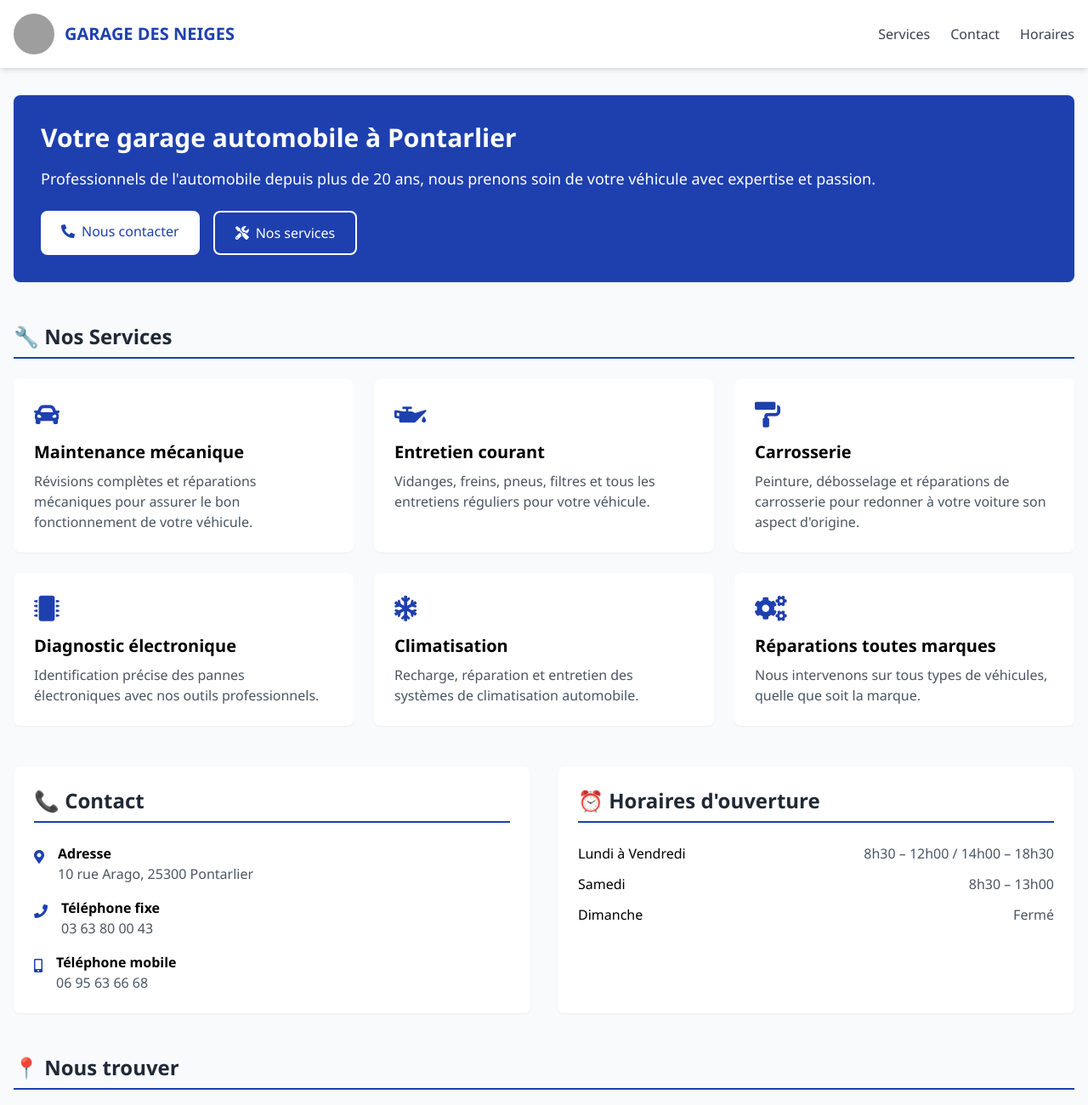
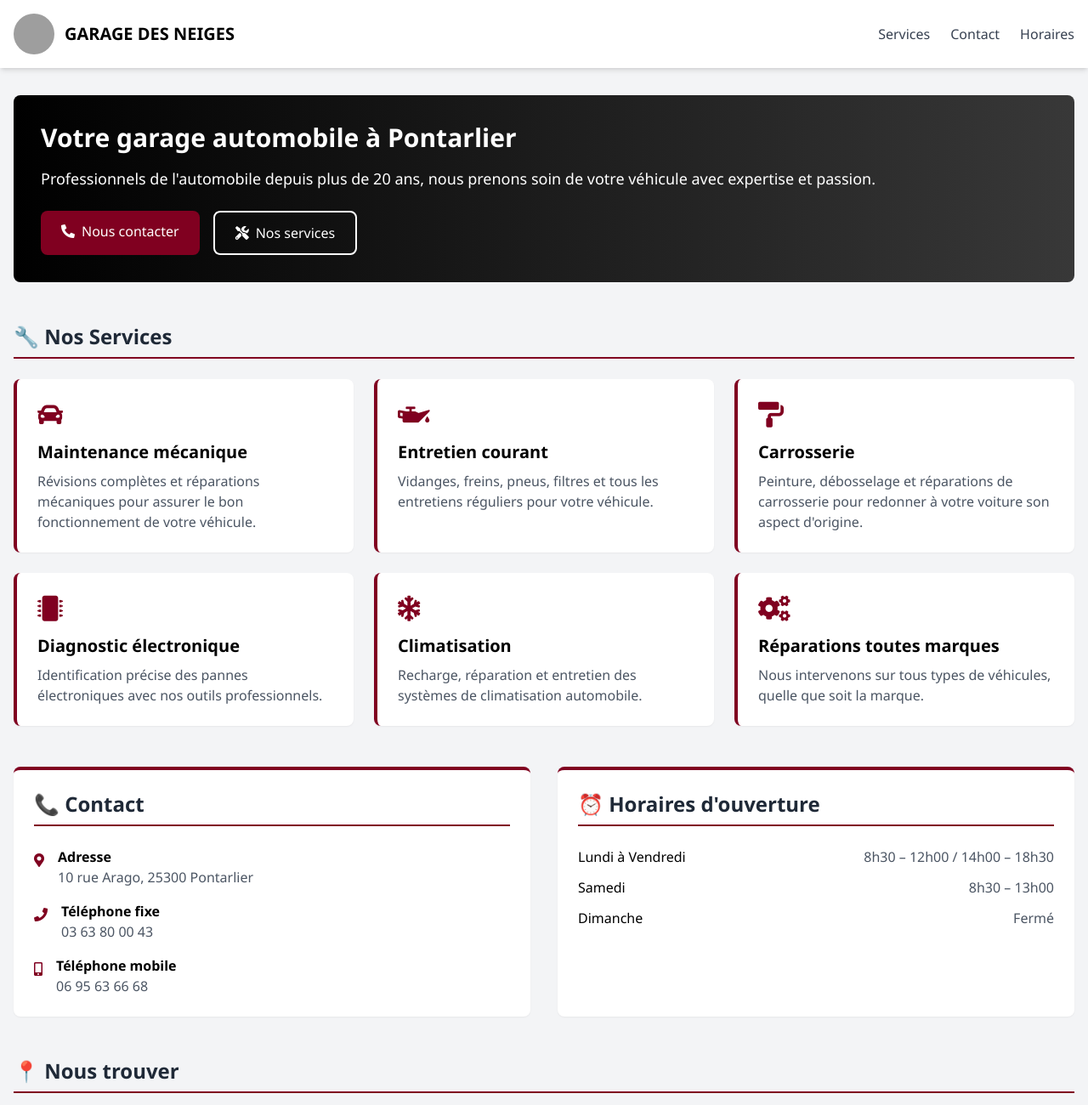
Before and after one commit to garagedesneiges/garagedesneiges, a plain HTML site: page 8af94834-0afa-450b-a7ab-318e3e61e0ab (1).html in a window 1280 px wide. Shown: the top 1300 px of the page at 85% size. Drawn offline with nearby package versions, Linux system fonts and the light colour scheme; grey boxes are pictures that could not be loaded.

Commit message:
Update 8af94834-0afa-450b-a7ab-318e3e61e0ab (1).html

```diff
--- a/8af94834-0afa-450b-a7ab-318e3e61e0ab (1).html
+++ b/8af94834-0afa-450b-a7ab-318e3e61e0ab (1).html
@@ -13,9 +13,9 @@
             theme: {
                 extend: {
                     colors: {
-                        primary: "#1e40af",
-                        secondary: "#1e3a8a",
-                        accent: "#dc2626"
+                        primary: "#000000",  // Noir
+                        secondary: "#383838", // Gris anthracite
+                        accent: "#800020"    // Rouge bordeaux
                     },
                     fontFamily: {
                         sans: ['"Segoe UI"', 'Roboto', 'sans-serif']
@@ -25,7 +25,7 @@
         }
     </script>
 </head>
-<body class="min-h-screen bg-gray-50">
+<body class="min-h-screen bg-gray-100">
     <header class="bg-white shadow-md">
         <nav class="container mx-auto px-4 py-4 flex justify-between items-center">
             <div class="flex items-center">
@@ -33,9 +33,9 @@
                 <h1 class="text-xl font-bold text-primary">GARAGE DES NEIGES</h1>
             </div>
             <div class="hidden md:flex space-x-6">
-                <a href="#services" class="text-gray-700 hover:text-primary transition-colors">Services</a>
-                <a href="#contact" class="text-gray-700 hover:text-primary transition-colors">Contact</a>
-                <a href="#horaires" class="text-gray-700 hover:text-primary transition-colors">Horaires</a>
+                <a href="#services" class="text-gray-700 hover:text-accent transition-colors">Services</a>
+                <a href="#contact" class="text-gray-700 hover:text-accent transition-colors">Contact</a>
+                <a href="#horaires" class="text-gray-700 hover:text-accent transition-colors">Horaires</a>
             </div>
             <button class="md:hidden text-gray-700">
                 <i class="fas fa-bars text-2xl"></i>
@@ -46,11 +46,11 @@
     <main class="container mx-auto px-4 py-8">
         <!-- Hero Section -->
         <section class="mb-12">
-            <div class="bg-primary rounded-lg p-8 text-white">
+            <div class="bg-gradient-to-r from-primary to-secondary rounded-lg p-8 text-white">
                 <h2 class="text-3xl font-bold mb-4">Votre garage automobile à Pontarlier</h2>
                 <p class="text-lg mb-6">Professionnels de l'automobile depuis plus de 20 ans, nous prenons soin de votre véhicule avec expertise et passion.</p>
                 <div class="flex flex-wrap gap-4">
-                    <a href="#contact" class="bg-white text-primary px-6 py-3 rounded-lg font-medium hover:bg-gray-100 transition-colors">
+                    <a href="#contact" class="bg-accent text-white px-6 py-3 rounded-lg font-medium hover:bg-red-900 transition-colors">
                         <i class="fas fa-phone-alt mr-2"></i>Nous contacter
                     </a>
                     <a href="#services" class="border-2 border-white text-white px-6 py-3 rounded-lg font-medium hover:bg-white hover:text-primary transition-colors">
@@ -62,45 +62,45 @@
 
         <!-- Services Section -->
         <section id="services" class="mb-12">
-            <h2 class="text-2xl font-bold mb-6 text-gray-800 border-b-2 border-primary pb-2">🔧 Nos Services</h2>
+            <h2 class="text-2xl font-bold mb-6 text-gray-800 border-b-2 border-accent pb-2">🔧 Nos Services</h2>
             <div class="grid grid-cols-1 md:grid-cols-2 lg:grid-cols-3 gap-6">
-                <div class="bg-white p-6 rounded-lg shadow-sm hover:shadow-md transition-shadow">
-                    <div class="text-primary text-3xl mb-3">
+                <div class="bg-white p-6 rounded-lg shadow-sm hover:shadow-md transition-shadow border-l-4 border-accent">
+                    <div class="text-accent text-3xl mb-3">
                         <i class="fas fa-car"></i>
                     </div>
                     <h3 class="text-xl font-semibold mb-2">Maintenance mécanique</h3>
                     <p class="text-gray-600">Révisions complètes et réparations mécaniques pour assurer le bon fonctionnement de votre véhicule.</p>
                 </div>
-                <div class="bg-white p-6 rounded-lg shadow-sm hover:shadow-md transition-shadow">
-                    <div class="text-primary text-3xl mb-3">
+                <div class="bg-white p-6 rounded-lg shadow-sm hover:shadow-md transition-shadow border-l-4 border-accent">
+                    <div class="text-accent text-3xl mb-3">
                         <i class="fas fa-oil-can"></i>
                     </div>
                     <h3 class="text-xl font-semibold mb-2">Entretien courant</h3>
                     <p class="text-gray-600">Vidanges, freins, pneus, filtres et tous les entretiens réguliers pour votre véhicule.</p>
                 </div>
-                <div class="bg-white p-6 rounded-lg shadow-sm hover:shadow-md transition-shadow">
-                    <div class="text-primary text-3xl mb-3">
+                <div class="bg-white p-6 rounded-lg shadow-sm hover:shadow-md transition-shadow border-l-4 border-accent">
+                    <div class="text-accent text-3xl mb-3">
                         <i class="fas fa-paint-roller"></i>
                     </div>
                     <h3 class="text-xl font-semibold mb-2">Carrosserie</h3>
                     <p class="text-gray-600">Peinture, débosselage et réparations de carrosserie pour redonner à votre voiture son aspect d'origine.</p>
                 </div>
-                <div class="bg-white p-6 rounded-lg shadow-sm hover:shadow-md transition-shadow">
-                    <div class="text-primary text-3xl mb-3">
+                <div class="bg-white p-6 rounded-lg shadow-sm hover:shadow-md transition-shadow border-l-4 border-accent">
+                    <div class="text-accent text-3xl mb-3">
                         <i class="fas fa-microchip"></i>
                     </div>
                     <h3 class="text-xl font-semibold mb-2">Diagnostic électronique</h3>
                     <p class="text-gray-600">Identification précise des pannes électroniques avec nos outils professionnels.</p>
                 </div>
-                <div class="bg-white p-6 rounded-lg shadow-sm hover:shadow-md transition-shadow">
-                    <div class="text-primary text-3xl mb-3">
+                <div class="bg-white p-6 rounded-lg shadow-sm hover:shadow-md transition-shadow border-l-4 border-accent">
+                    <div class="text-accent text-3xl mb-3">
                         <i class="fas fa-snowflake"></i>
                     </div>
                     <h3 class="text-xl font-semibold mb-2">Climatisation</h3>
                     <p class="text-gray-600">Recharge, réparation et entretien des systèmes de climatisation automobile.</p>
                 </div>
-                <div class="bg-white p-6 rounded-lg shadow-sm hover:shadow-md transition-shadow">
-                    <div class="text-primary text-3xl mb-3">
+                <div class="bg-white p-6 rounded-lg shadow-sm hover:shadow-md transition-shadow border-l-4 border-accent">
+                    <div class="text-accent text-3xl mb-3">
                         <i class="fas fa-cogs"></i>
                     </div>
                     <h3 class="text-xl font-semibold mb-2">Réparations toutes marques</h3>
@@ -112,11 +112,11 @@
         <!-- Contact & Hours Section -->
         <div class="grid grid-cols-1 lg:grid-cols-2 gap-8 mb-12">
             <!-- Contact Section -->
-            <section id="contact" class="bg-white p-6 rounded-lg shadow-sm">
-                <h2 class="text-2xl font-bold mb-6 text-gray-800 border-b-2 border-primary pb-2">📞 Contact</h2>
+            <section id="contact" class="bg-white p-6 rounded-lg shadow-sm border-t-4 border-accent">
+                <h2 class="text-2xl font-bold mb-6 text-gray-800 border-b-2 border-accent pb-2">📞 Contact</h2>
                 <div class="space-y-4">
                     <div class="flex items-start">
-                        <div class="text-primary mr-4 mt-1">
+                        <div class="text-accent mr-4 mt-1">
                             <i class="fas fa-map-marker-alt"></i>
                         </div>
                         <div>
@@ -125,7 +125,7 @@
                         </div>
                     </div>
                     <div class="flex items-start">
-                        <div class="text-primary mr-4 mt-1">
+                        <div class="text-accent mr-4 mt-1">
                             <i class="fas fa-phone"></i>
                         </div>
                         <div>
@@ -134,7 +134,7 @@
                         </div>
                     </div>
                     <div class="flex items-start">
-                        <div class="text-primary mr-4 mt-1">
+                        <div class="text-accent mr-4 mt-1">
                             <i class="fas fa-mobile-alt"></i>
                         </div>
                         <div>
@@ -146,8 +146,8 @@
             </section>
 
             <!-- Hours Section -->
-            <section id="horaires" class="bg-white p-6 rounded-lg shadow-sm">
-                <h2 class="text-2xl font-bold mb-6 text-gray-800 border-b-2 border-primary pb-2">⏰ Horaires d'ouverture</h2>
+            <section id="horaires" class="bg-white p-6 rounded-lg shadow-sm border-t-4 border-accent">
+                <h2 class="text-2xl font-bold mb-6 text-gray-800 border-b-2 border-accent pb-2">⏰ Horaires d'ouverture</h2>
                 <div class="space-y-3">
                     <div class="flex justify-between">
                         <span class="font-medium">Lundi à Vendredi</span>
@@ -167,25 +167,25 @@
 
         <!-- Map Section -->
         <section class="mb-12">
-            <h2 class="text-2xl font-bold mb-6 text-gray-800 border-b-2 border-primary pb-2">📍 Nous trouver</h2>
+            <h2 class="text-2xl font-bold mb-6 text-gray-800 border-b-2 border-accent pb-2">📍 Nous trouver</h2>
             <div class="bg-white p-4 rounded-lg shadow-sm">
                 <div class="aspect-w-16 aspect-h-9">
                     <iframe
-                        src="https://www.google.com/maps/embed?pb=!1m18!1m12!1m3!1d2701.234567890123!2d6.351234!3d46.902345!2m3!1f0!2f0!3f0!3m2!1i1024!2i768!4f13.1!3m3!1m2!1s0x0%3A0x0!2zNDbCsDU0JzA4LjQiTiA2wrAyMScwNC40IkU!5e0!3m2!1sfr!2sfr!4v1234567890123!5m2!1sfr!2sfr"
+                        src="https://www.google.com/maps/embed?pb=!1m18!1m12!1m3!1d2701.234567890123!2d6.351234!3d46.902345!2m3!1f0!2f0!3f0!3m2!1i1024!2i768!4f13.1!3m3!1m2!1s0x478c64d2df5ac4c5%3A0x10e8d6a4a0a3b1a1!2s10%20Rue%20Arago%2C%2025300%20Pontarlier%2C%20France!5e0!3m2!1sfr!2sfr!4v1620000000000!5m2!1sfr!2sfr"
                         width="100%"
                         height="400"
                         style="border:0;"
                         allowfullscreen=""
                         loading="lazy"
                         class="rounded-lg"
-                        title="Carte Google Maps du Garage des Neiges"
+                        title="Carte Google Maps du Garage des Neiges à Pontarlier"
                     ></iframe>
                 </div>
             </div>
         </section>
     </main>
 
-    <footer class="bg-gray-800 text-white py-8">
+    <footer class="bg-primary text-white py-8">
         <div class="container mx-auto px-4">
             <div class="grid grid-cols-1 md:grid-cols-3 gap-8">
                 <div>
@@ -195,24 +195,24 @@
                 <div>
                     <h3 class="text-xl font-bold mb-4">Liens rapides</h3>
                     <ul class="space-y-2">
-                        <li><a href="#services" class="text-gray-300 hover:text-white transition-colors">Nos services</a></li>
-                        <li><a href="#contact" class="text-gray-300 hover:text-white transition-colors">Contact</a></li>
-                        <li><a href="#horaires" class="text-gray-300 hover:text-white transition-colors">Horaires</a></li>
+                        <li><a href="#services" class="text-gray-300 hover:text-accent transition-colors">Nos services</a></li>
+                        <li><a href="#contact" class="text-gray-300 hover:text-accent transition-colors">Contact</a></li>
+                        <li><a href="#horaires" class="text-gray-300 hover:text-accent transition-colors">Horaires</a></li>
                     </ul>
                 </div>
                 <div>
                     <h3 class="text-xl font-bold mb-4">Nous suivre</h3>
                     <div class="flex space-x-4">
-                        <a href="#" class="text-gray-300 hover:text-white text-2xl transition-colors">
+                        <a href="#" class="text-gray-300 hover:text-accent text-2xl transition-colors">
                             <i class="fab fa-facebook"></i>
                         </a>
-                        <a href="#" class="text-gray-300 hover:text-white text-2xl transition-colors">
+                        <a href="#" class="text-gray-300 hover:text-accent text-2xl transition-colors">
                             <i class="fab fa-instagram"></i>
                         </a>
                     </div>
                 </div>
             </div>
-            <div class="border-t border-gray-700 mt-8 pt-6 text-center text-gray-400">
+            <div class="border-t border-secondary mt-8 pt-6 text-center text-gray-400">
                 <p>&copy; 2023 Garage des Neiges. Tous droits réservés.</p>
             </div>
         </div>
```
